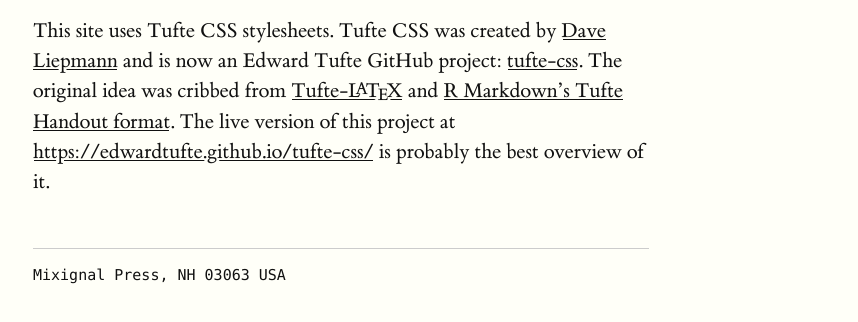
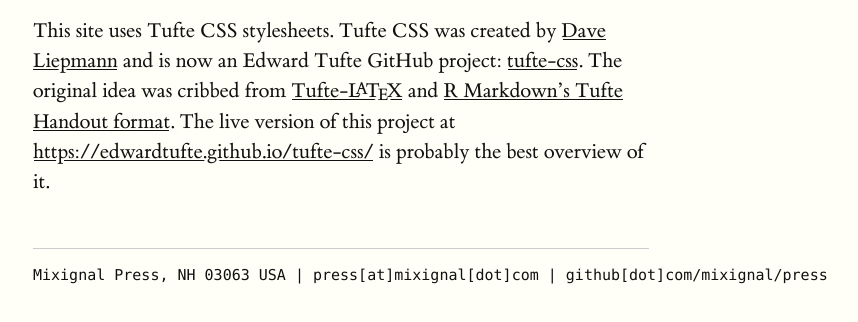
Before and after one commit to mixignal/press, a plain HTML site: page index.html in a window 1280 px wide. Shown: the part 568-890 px from the top of the page, without its empty margins (127-985 px from the left). Drawn offline with Linux system fonts and the light colour scheme.

Commit message:
Updated footnote

```diff
--- a/index.html
+++ b/index.html
@@ -29,7 +29,7 @@
       </section>
 
       <hr>
-      <code>Mixignal Press, NH 03063 USA</code>
+      <code>Mixignal Press, NH 03063 USA | press[at]mixignal[dot]com | github[dot]com/mixignal/press </code>
     </article>
   </body>
 </html>
```
